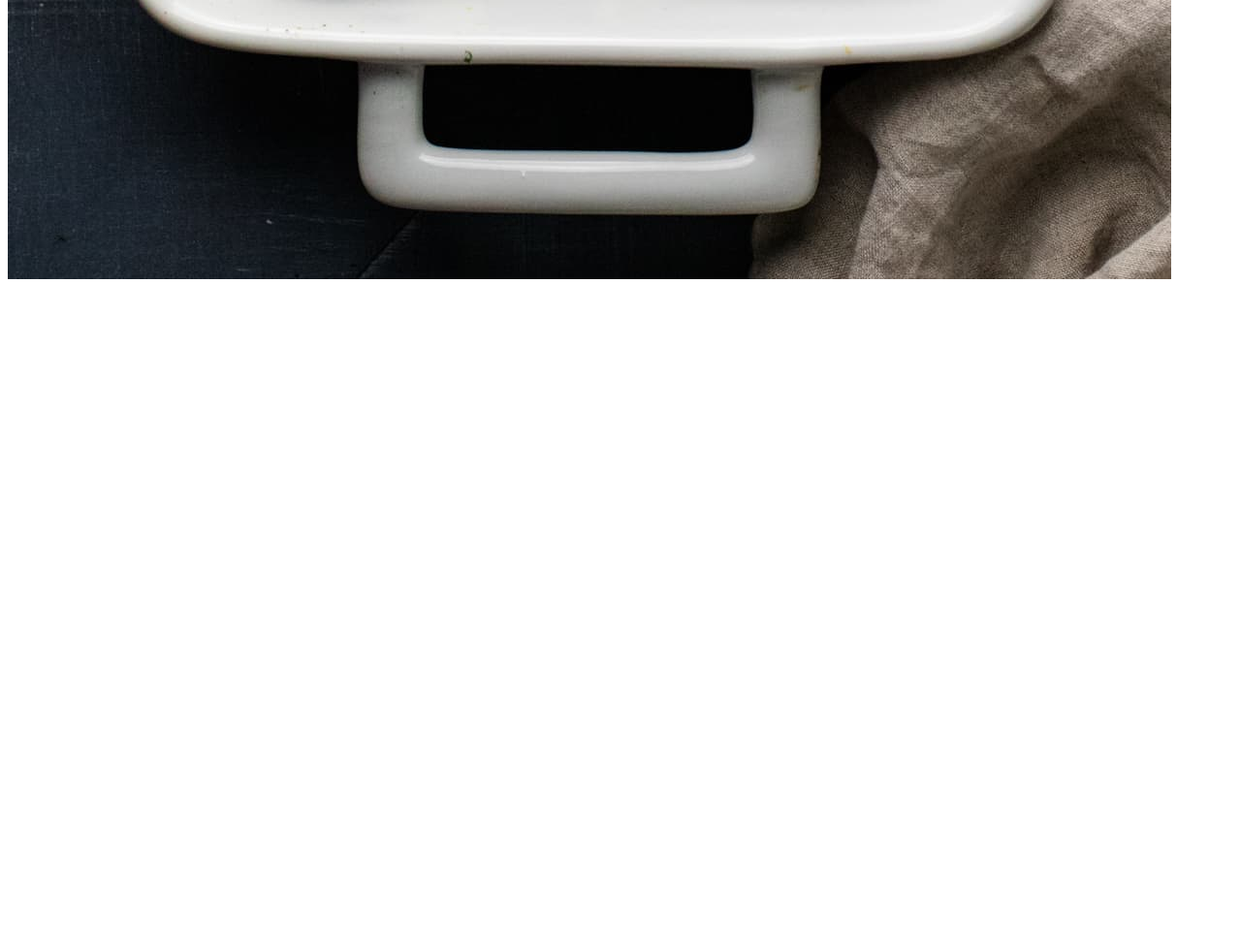
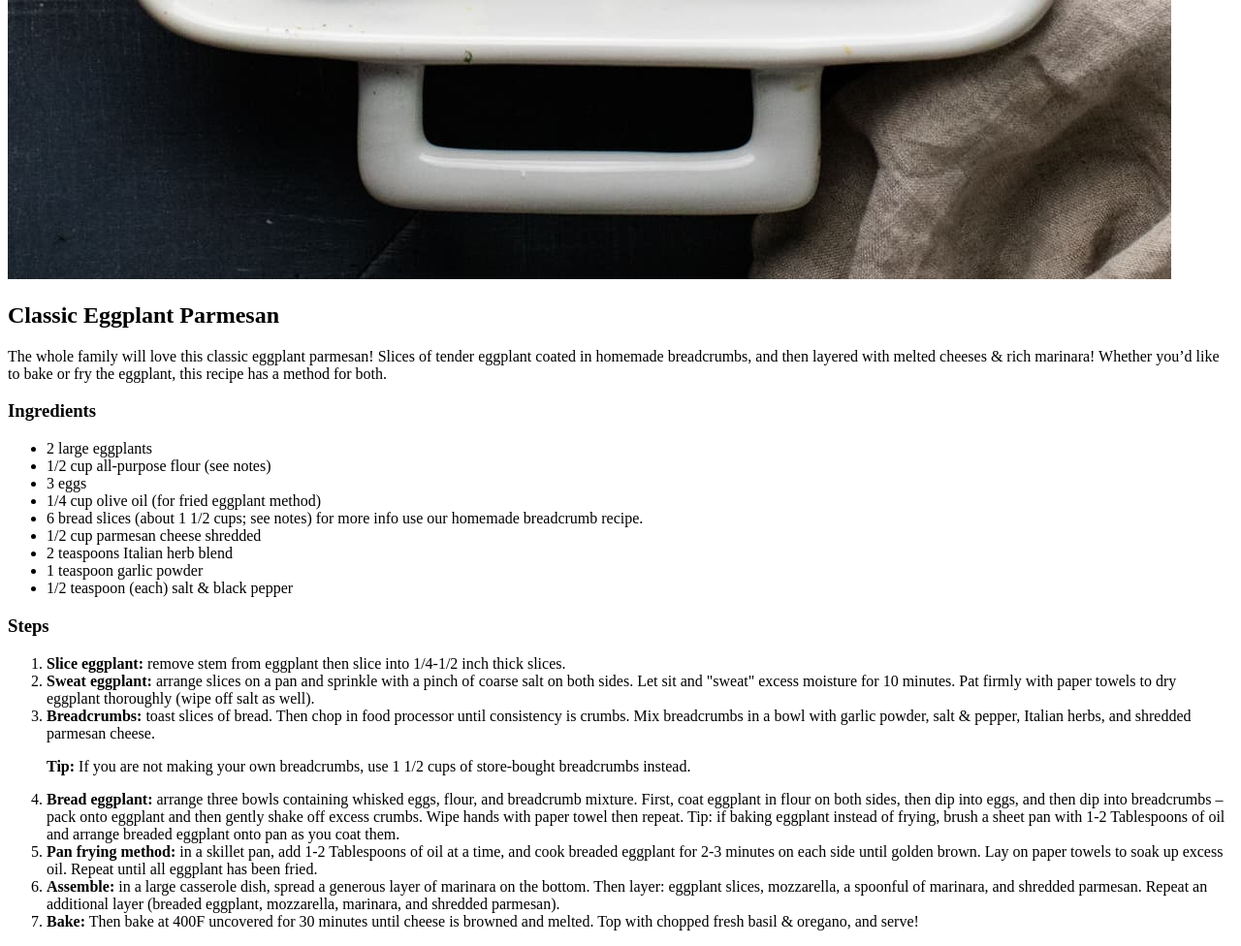
Before and after one commit to gjetson/odin-recipes, a plain HTML site: page eggplant_parm.html in a window 1280 px wide. Shown: the part 1592-2568 px from the top of the page at 97% size. Before the commit the page ends 1892 px from the top, so only its background shows below. Drawn offline with Linux system fonts and the light colour scheme.

Commit message:
Completed the eggplant parmesan recipe and added the framework for the fried green tomatoes recipe.

```diff
--- a/eggplant_parm.html
+++ b/eggplant_parm.html
@@ -11,6 +11,66 @@
 <body>
     <h1>Eggplant Parmesan Recipe</h1>
     <img src="./img/eggplant-parmesan-3.jpg" alt="Eggplant Parmesan">
+    <h2>Classic Eggplant Parmesan</h2>
+    <p>
+        The whole family will love this classic eggplant parmesan! Slices of tender eggplant coated in homemade
+        breadcrumbs, and then layered with melted cheeses & rich marinara! Whether you’d like to bake or fry the
+        eggplant, this recipe has a method for both.
+    </p>
+    <h3>Ingredients</h3>
+    <ul>
+        <li>2 large eggplants</li>
+        <li>1/2 cup all-purpose flour (see notes)</li>
+        <li>3 eggs</li>
+        <li>1/4 cup olive oil (for fried eggplant method)</li>
+        <li>6 bread slices (about 1 1/2 cups; see notes) for more info use our homemade breadcrumb recipe.</li>
+        <li>1/2 cup parmesan cheese shredded</li>
+        <li>2 teaspoons Italian herb blend</li>
+        <li>1 teaspoon garlic powder</li>
+        <li>1/2 teaspoon (each) salt & black pepper</li>
+    </ul>
+    <h3>Steps</h3>
+    <ol>
+        <li>
+            <strong>Slice eggplant:</strong> remove stem from eggplant then slice into 1/4-1/2 inch thick slices.
+        </li>
+        <li>
+            <strong>Sweat eggplant:</strong> arrange slices on a pan and sprinkle with a pinch of coarse salt on both
+            sides. Let sit and
+            "sweat" excess moisture for 10 minutes. Pat firmly with paper towels to dry eggplant thoroughly (wipe off
+            salt as well).
+        </li>
+        <li>
+            <strong>Breadcrumbs:</strong> toast slices of bread. Then chop in food processor until consistency is
+            crumbs. Mix breadcrumbs
+            in a bowl with garlic powder, salt & pepper, Italian herbs, and shredded parmesan cheese.
+            <p>
+                <strong>Tip:</strong> If you are not making your own breadcrumbs, use 1 1/2 cups of store-bought
+                breadcrumbs instead.
+            </p>
+        </li>
+        <li>
+            <strong>Bread eggplant:</strong> arrange three bowls containing whisked eggs, flour, and breadcrumb mixture.
+            First, coat eggplant in flour on both sides, then dip into eggs, and then dip into breadcrumbs – pack onto
+            eggplant and then gently shake off excess crumbs. Wipe hands with paper towel then repeat. Tip: if baking
+            eggplant instead of frying, brush a sheet pan with 1-2 Tablespoons of oil and arrange breaded eggplant onto
+            pan as you coat them.
+        </li>
+        <li>
+            <strong>Pan frying method:</strong> in a skillet pan, add 1-2 Tablespoons of oil at a time, and cook
+            breaded eggplant for 2-3 minutes on each side until golden brown. Lay on paper towels to soak up excess
+            oil. Repeat until all eggplant has been fried.
+        </li>
+        <li>
+            <strong>Assemble:</strong> in a large casserole dish, spread a generous layer of marinara on the bottom.
+            Then layer: eggplant slices, mozzarella, a spoonful of marinara, and shredded parmesan. Repeat an additional
+            layer (breaded eggplant, mozzarella, marinara, and shredded parmesan).
+        </li>
+        <li>
+            <strong>Bake:</strong> Then bake at 400F uncovered for 30 minutes until cheese is browned and melted. Top
+            with chopped fresh basil & oregano, and serve!
+        </li>
+    </ol>
 </body>
 
 </html>
```
Also changed, not shown: fried_green_toms.html (+16 -0 lines).
